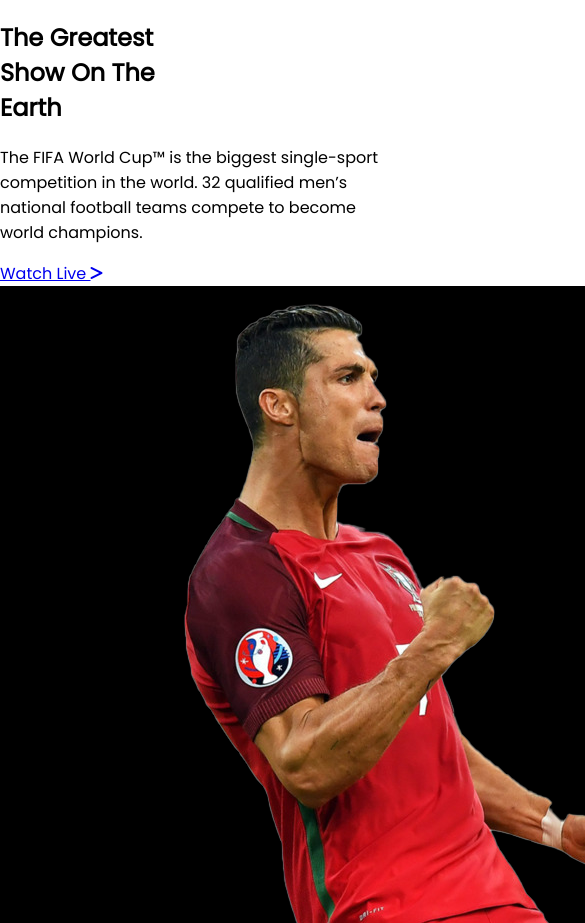
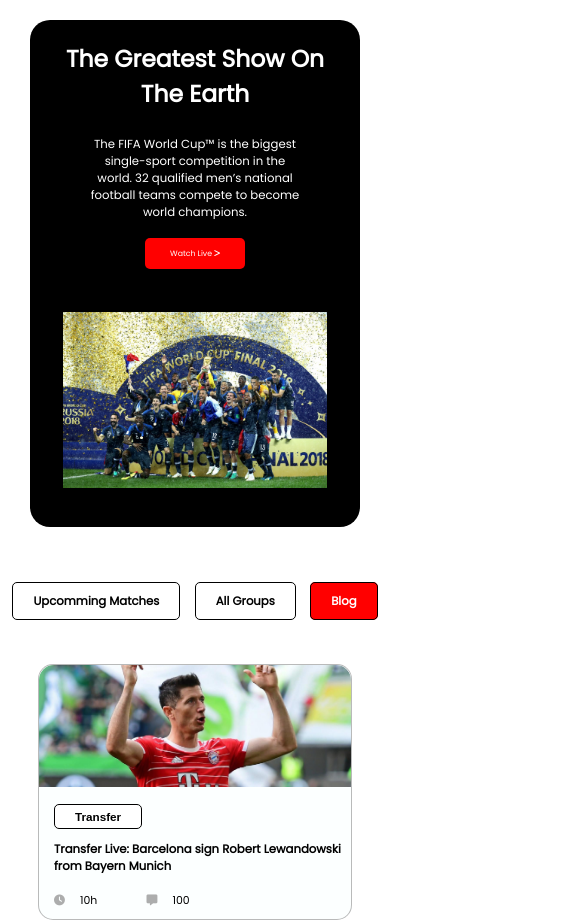
Before and after one commit to Sayeedkarimraad/World-Cup, a plain HTML site: page index.html in a window 390 px wide. Shown: the top 923 px of the page, 585 px wide, since content can reach past the window. Drawn offline with Linux system fonts and the light colour scheme.

Commit message:
added mobile responsive

```diff
--- a/index.html
+++ b/index.html
@@ -17,18 +17,16 @@
     <main>
         <sec class="first-part">
             <div class="intro" id="article">
-                <article>
-                    <h1>The Greatest <br> Show On The <br> Earth</h1>
+                <h1>The Greatest Show On The Earth</h1>
                 <p>The FIFA World Cup™ is the biggest single-sport competition in the world. 32 qualified men’s
                     national football teams compete to become world champions.
                 </p>
                 <a class="link" target="_blank"
                     href="https://www.fifa.com/fifaplus/en/tournaments/mens/worldcup/qatar2022">Watch Live <i
                         class="fa-solid fa-greater-than"></i></a>
-                </article>
             </div>
-            <div class="intro">
-                <img src="images/ronaldo.jpg.png" alt="ronaldo image">
+            <div class="intro" id="image">
+                <img src="images/world cup.jpeg" alt="ronaldo image">
             </div>
         </sec>
         <section class="second-part">
--- a/style.css
+++ b/style.css
@@ -1,205 +1,324 @@
 body {
     font-family: 'Poppins', sans-serif;
-    margin: 0;
+    margin: 0 auto;
+    max-width: 1915px;
 }
 
-@media screen and (max-device-width: 768px) {
-    .first-part {
-        display: flex;
-        height: 60vh;
-        background-color: black;
-        color: white;
-        margin: 6vw 7vw;
-        border-radius: 4vw;
-    }
+.first-part {
+    display: flex;
+    margin: 50px 150px;
+    background-color: black;
+    color: white;
+    height: 80vh;
+    border-radius: 20px;
 }
 
-@media screen and (max-device-width: 768px) {
-    .intro {
-        width: 50%;
-    }
+.intro {
+    width: 50%;
 }
 
-@media screen and (max-device-width: 768px) {
-    .intro img {
-        width: 90%;
-    }
+#article {
+    padding: 40px 50px 40px;
 }
 
-@media screen and (max-device-width: 768px) {
+.intro img {
+    width: 90%;
+    height: 100%;
+    object-fit: contain;
+
+}
+
+.intro h1 {
+    font-size: 4vw;
+}
+
+.intro p {
+    font-size: 1vw;
+    width: 80%;
+}
+
+.link {
+    text-decoration: none;
+    background-color: red;
+    color: white;
+    font-size: 1vw;
+    padding: 15px 25px;
+    border-radius: 10px;
+}
+
+.second-part {
+    display: flex;
+    height: 100vh;
+    margin-top: 100px;
+    justify-content: center;
+}
+
+.side-part {
+    background-color: black;
+    border-radius: 15px;
+    height: 38vh;
+    width: 18%;
+    margin-right: 20px;
+    align-items: center;
+}
+
+aside a {
+    display: flex;
+    text-decoration: none;
+    color: black;
+    font-size: 1vw;
+    margin: 32px 20px;
+    padding: 15px 20px;
+    border-radius: 10px;
+    background-color: white;
+    justify-content: center;
+    font-weight: 600;
+
+}
+
+#third-link {
+    background-color: red;
+    color: white;
+}
+
+.middle-part {
+    display: grid;
+    grid-template-columns: repeat(3, 1fr);
+    height: 95vh;
+
+}
+
+.news {
+    width: 380px;
+    height: 360px;
+    background-color: rgba(252, 255, 255, 0.808);
+    border-radius: 15px;
+    border: 1px solid rgba(107, 107, 107, 0.466);
+    margin: 10px;
+}
+
+.news img {
+    width: 100%;
+    height: 48%;
+    object-fit: cover;
+    border-top-left-radius: 15px;
+    border-top-right-radius: 15px;
+}
+
+.news button {
+    background-color: white;
+    border: 1px solid black;
+    border-radius: 5px;
+    padding: 5px 20px;
+    font-size: 1em;
+    font-weight: 500;
+    margin-left: 15px;
+    margin-top: 10px;
+    font-weight: 550;
+}
+
+.news h3 {
+    margin-left: 15px;
+    font-size: 1.2em;
+}
+
+span {
+    margin-right: 15px;
+    margin-left: 15px;
+    font-size: 1;
+}
+
+footer {
+    color: white;
+    background-color: black;
+    text-align: center;
+    height: 40vh;
+    padding-top: 240px;
+}
+
+h2 {
+    font-size: 40px;
+}
+
+ul {
+    list-style: none;
+    display: flex;
+    justify-content: center;
+}
+
+li {
+    margin: 20px;
+    color: silver;
+}
+
+hr {
+    margin-left: 200px;
+    margin-right: 200px;
+}
+
+@media (min-width: 200px) and (max-width: 576px) {
+    .first-part {
+        flex-direction: column;
+        margin: 20px 30px;
+        height: 130vw;
+    }
+
+    .intro {
+        width: 100%;
+        height: 50%;
+    }
+
+    .intro img {
+        width: 80%;
+        height: 100%;
+    }
+
+    #image {
+        display: flex;
+        justify-content: center;
+    }
+
+    #article {
+        padding: 0px 0px;
+        width: 100%;
+        text-align: center;
+    }
+
     .intro h1 {
         font-size: 6vw;
+        width: auto;
+        padding: 5px 30px;
     }
-}
 
-@media screen and (max-device-width: 768px) {
     .intro p {
-        font-size: 1.7vw;
+        font-size: 3vw;
+        width: auto;
+        padding: 5px 60px;
     }
-}
 
-@media screen and (max-device-width: 768px) {
     .link {
-        text-decoration: none;
-        background-color: blue;
-        color: white;
-        font-size: 1.5vw;
-        padding: 1.7vw 3.6vw;
-        border-radius: 1.3vw;
+        font-size: 2vw;
+        padding: 10px 25px;
+        border-radius: 5px;
 
     }
-}
 
-@media screen and (max-device-width: 768px) {
-    #article {
-        padding-left: 2vw;
-    }
-}
-
-@media screen and (max-device-width: 768px) {
     .second-part {
         display: block;
-        height: 90vh;
-        margin-top: 10vw;
-        height: 170vh;
+        height: 440vw;
+        margin-top: 0px;
+        justify-content: center;
     }
-}
 
-@media screen and (max-device-width: 768px) {
+
     .side-part {
-        height: 9vw;
+        background-color: white;
+        border-radius: 0px;
+        height: 7vw;
+        width: 100%;
+        margin-right: 0px;
+        margin-top: 60px;
+        margin-bottom: 40px;
         text-align: center;
-    }
-}
-
-@media screen and (max-device-width: 768px) {
-    .side-part a {
-        text-decoration: none;
-        border: 1px solid rgba(128, 128, 128, 0.568);
-        border-radius: 1vw;
-        padding: 2vw 3vw;
-        color: black;
-        font-weight: 600;
-        margin: 1vw;
 
     }
-}
 
-@media screen and (max-device-width: 768px) {
+    aside a {
+        display: inline;
+        text-decoration: none;
+        color: black;
+        font-size: 3vw;
+        margin: 5px;
+        padding: 10px 20px;
+        border-radius: 5px;
+        border: 1px solid black;
+        background-color: white;
+        /* justify-content: center; */
+        font-weight: 600;
+
+    }
+
     #third-link {
         background-color: red;
         color: white;
     }
-}
 
-@media screen and (max-device-width: 768px) {
     .middle-part {
         display: grid;
-        grid-template-columns: repeat(2, 1fr);
-        margin: 10px;
+        grid-template-columns: repeat(1, 1fr);
+        height: 10vw;
+        justify-items: center;
+    }
 
-    }
-}
-
-@media screen and (max-device-width: 768px) {
     .news {
-        width: 45vw;
-        height: 50vw;
+        width: 80vw;
+        height: 65vw;
         background-color: rgba(252, 255, 255, 0.808);
         border-radius: 15px;
         border: 1px solid rgba(107, 107, 107, 0.466);
-        margin: 1.3vw;
+        margin: 10px;
     }
-}
 
-@media screen and (max-device-width: 1023px) and (min-device-width: 768px) {
     .news img {
-        width: 45vw;
-        height: 22vw;
+        width: 100%;
+        height: 48%;
         object-fit: cover;
         border-top-left-radius: 15px;
         border-top-right-radius: 15px;
     }
-}
 
-@media screen and (max-device-width: 1023px) and (min-device-width: 768px) {
     .news button {
         background-color: white;
         border: 1px solid black;
         border-radius: 5px;
         padding: 5px 20px;
-        font-size: 16px;
+        font-size: 3vw;
         font-weight: 500;
         margin-left: 15px;
         margin-top: 10px;
         font-weight: 550;
     }
-}
 
-@media screen and (max-device-width: 1023px) and (min-device-width: 768px) {
     .news h3 {
         margin-left: 15px;
-        font-size: 2.5vw;
+        font-size: 3vw;
     }
-}
 
-@media screen and (max-device-width: 1023px) and (min-device-width: 768px) {
     span {
         margin-right: 15px;
         margin-left: 15px;
-        font-size: 16px;
+        font-size: 2.8vw;
     }
-}
 
-@media screen and (max-device-width: 1023px) and (min-device-width: 768px) {
-    .view button {
-        background-color: red;
-        border: none;
-        border-radius: 7px;
-        padding: 10px 25px;
-        color: white;
-        font-size: 2vw;
-        margin-left: 310px;
-        margin-top: 30px;
-    }
-}
-
-@media screen and (max-device-width: 1023px) and (min-device-width: 768px) {
     footer {
         color: white;
         background-color: black;
         text-align: center;
-        height: 30vh;
+        height: 80vw;
+        padding-top: 10px;
     }
 
-}
+    h2 {
+        font-size: 8vw;
+    }
 
-@media screen and (max-device-width: 1023px) and (min-device-width: 768px) {
-    h2 {
-        font-size: 5vw;
-        padding-top: 2vw;
+    ul {
+        display: block;
+        justify-content: center;
+        padding: 0px;
     }
-}
 
-@media screen and (max-device-width: 1023px) and (min-device-width: 768px) {
-    ul {
-        list-style: none;
-        display: flex;
-        width: 90%;
-    }
-}
-
-@media screen and (max-device-width: 1023px) and (min-device-width: 768px) {
     li {
-        margin: 20px;
+        margin: 0px;
         color: silver;
     }
 
-}
+    hr {
+        margin-left: 60px;
+        margin-right: 60px;
+    }
 
-@media screen and (max-device-width: 1023px) and (min-device-width: 768px) {
-    hr {
-        margin-left: 200px;
-        margin-right: 200px;
+    .view {
+        visibility: hidden;
     }
 }
```
Also changed, not shown: images/ronaldo..png (added), images/world cup.jpeg (added). Lines whose indentation alone changed are shown as unchanged.
